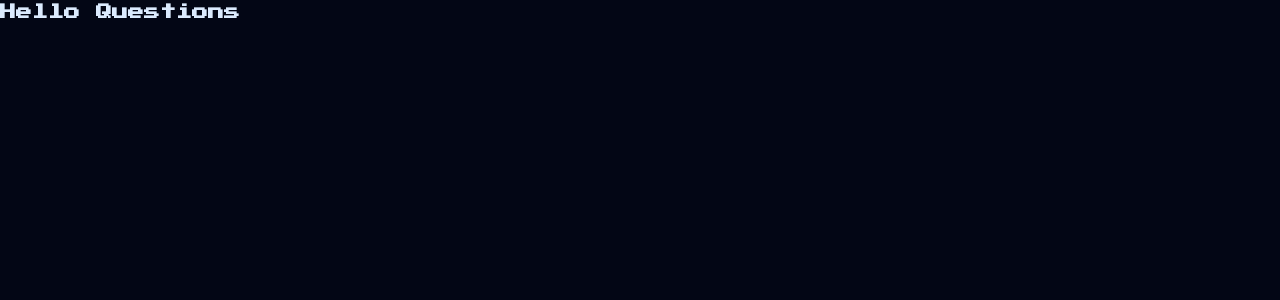
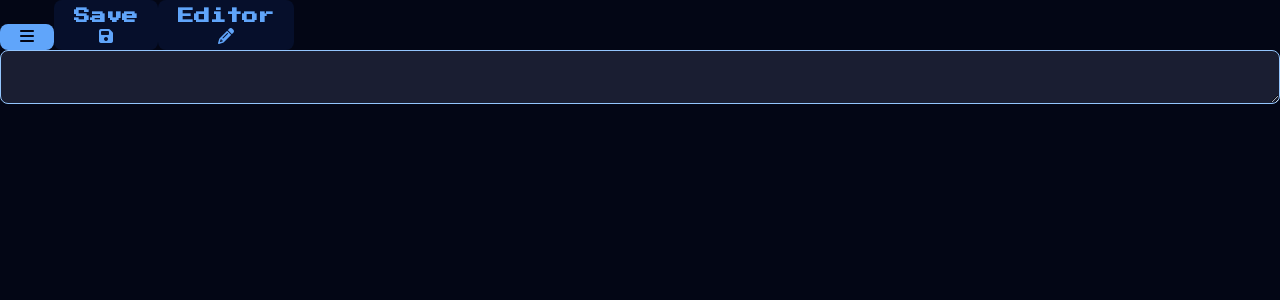
Before and after one commit to ericdoering/debug-gym, a Next.js app: page /questions in a window 1280 px wide. Shown: the top 300 px of the page. Built offline with nearby package versions, Linux system fonts and the light colour scheme; a web font is replaced by a local one.

Commit message:
layout page UI completed for Questions Page

```diff
--- a/app/page.tsx
+++ b/app/page.tsx
@@ -5,7 +5,7 @@ export default function Home() {
    <>
     <main className='hero'>
       <div className='hero-img'>
-        <img alt='hero image' src='hero-img.jpeg' />
+        <img alt='hero-img' src='hero-img.jpeg' />
       </div>
       <div className='hero-login'>
         <Login />
--- /dev/null
+++ b/app/questions/layout.tsx
@@ -0,0 +1,10 @@
+export default function QuestionLayout(props) {
+    const { children } = props
+    return (
+        <>
+            <div>
+                {children}
+            </div>
+        </>
+    )
+}
--- a/app/questions/page.tsx
+++ b/app/questions/page.tsx
@@ -1,7 +1,36 @@
-export default function Home() {
+export default function QuestionPage() {
+  const isViewer = false;
+
   return (
     <>
-      <h5>Hello Questions</h5>
+      <main id="questions">
+        <section className="questions-container">
+          <div className="questions-btn">
+            <button className="card-button-primary menu">
+              <i className="fa-solid fa-bars"></i>
+            </button>
+            <button className="card-button-secondary">
+              <h6>Save</h6>
+              <i className="fa-solid fa-floppy-disk"></i>
+            </button>
+            <button className="card-button-secondary">
+              {isViewer ? (
+                <>
+                  <h6>Viewer</h6>
+                  <i className="fa-solid fa-check-double"></i>
+                </>
+              ) : (
+                <>
+                  <h6>Editor</h6>
+                  <i className="fa-solid fa-pencil"></i>
+                </>
+              )}
+            </button>
+          </div>
+          <div className="full-line"></div>
+          <textarea placeholder="" />
+        </section>
+      </main>
     </>
   );
 }
```
